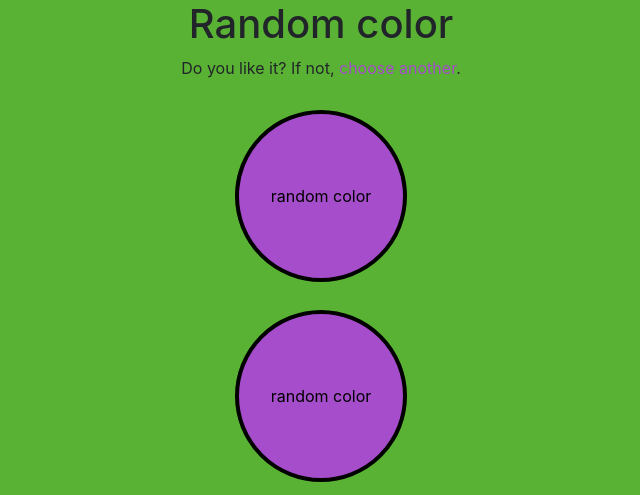
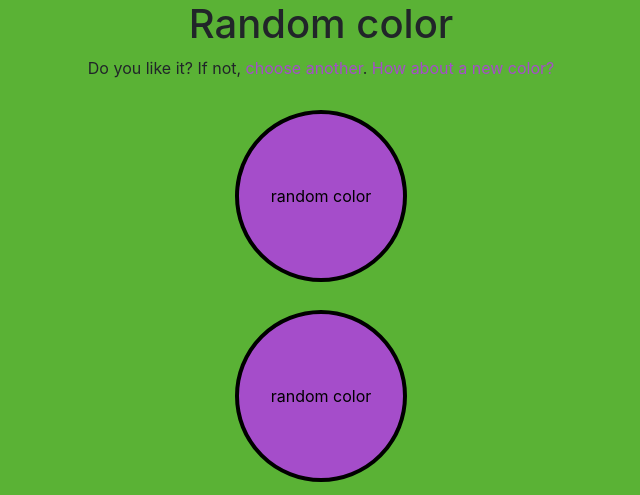
Before and after one commit to Brendan21929/lab_colorama_Brendan21929, a Django app: page /random/ in a window 1280 px wide. Shown: the part 68-563 px from the top of the page, without its empty margins (319-959 px from the left). Run offline with Django 4.2, Linux system fonts and the light colour scheme; some libraries are stand-ins or nearby versions.

Commit message:
colorama

```diff
--- a/color_app/templates/color_app/index.html
+++ b/color_app/templates/color_app/index.html
@@ -7,7 +7,9 @@
       {% include "color_app/swatch.html" %}
       <p>
         <a href="{% url 'color_app:random_color' %}">
-	  How about a random color?
+    How about a random color?
+        <a href="{% url 'color_app:color_list' %}">
+	  How about a new color?
 	</a>
       </p>
     </div>
--- a/color_app/templates/color_app/random_color.html
+++ b/color_app/templates/color_app/random_color.html
@@ -4,6 +4,7 @@
 {% block head %}
   {{ block.super }}
   <title>COLORAMA</title>
+
   <style>
     body {
       background-color: {{color.inverted.hex_code}};
@@ -21,6 +22,8 @@
 			<p>
 			  Do you like it? If not,
 				<a href="{% url 'color_app:random_color' %}">choose another</a>.
+        <a href="{% url 'color_app:color_list' %}">
+          How about a new color?
 			</p>
       {% include "color_app/swatch.html" %}
       {% include "color_app/swatch.html" %}
--- a/color_app/urls.py
+++ b/color_app/urls.py
@@ -5,5 +5,7 @@ from color_app import views
 app_name = "color_app"
 urlpatterns = [
     path('', views.home_view, name="index"),
-    path('random/', views.random_color_view, name="random_color")
+    path('random/', views.random_color_view, name="random_color"),
+    path('colors/', views.ColorListView.as_view(), name="color_list"),
+    path('colors/new', views.NewColorView.as_view(), name="new_color"),
 ]
--- a/color_app/views.py
+++ b/color_app/views.py
@@ -45,7 +45,7 @@ def random_color_view(request):
 class ColorListView(ListView):
     model = Color
     template_name = "color_app/color_list.html"
-    queryset = Color.objects.order_by("name")
+    queryset = Color.objects.order_by("red")
 
 class NewColorView(CreateView):
     model = Color
```
Also changed, not shown: backup.json (added, +1 -0 lines), db.sqlite3.
